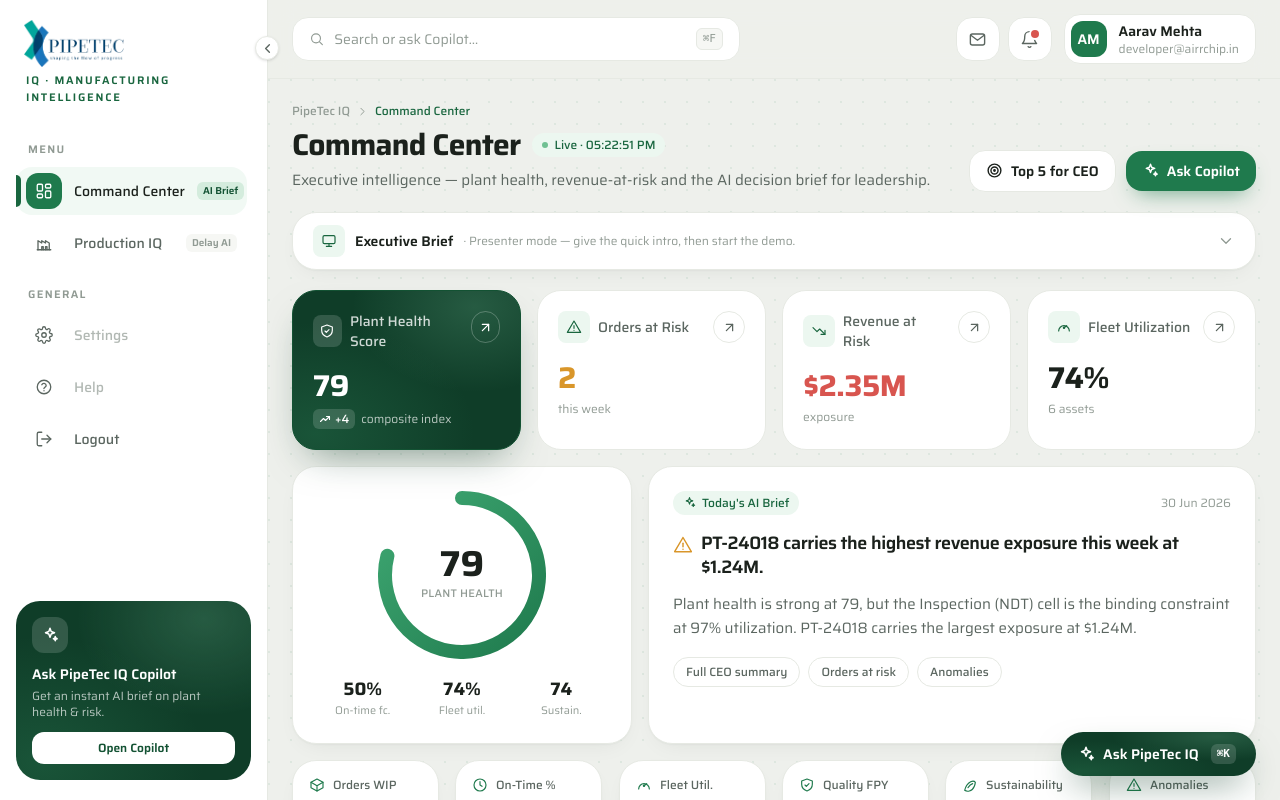
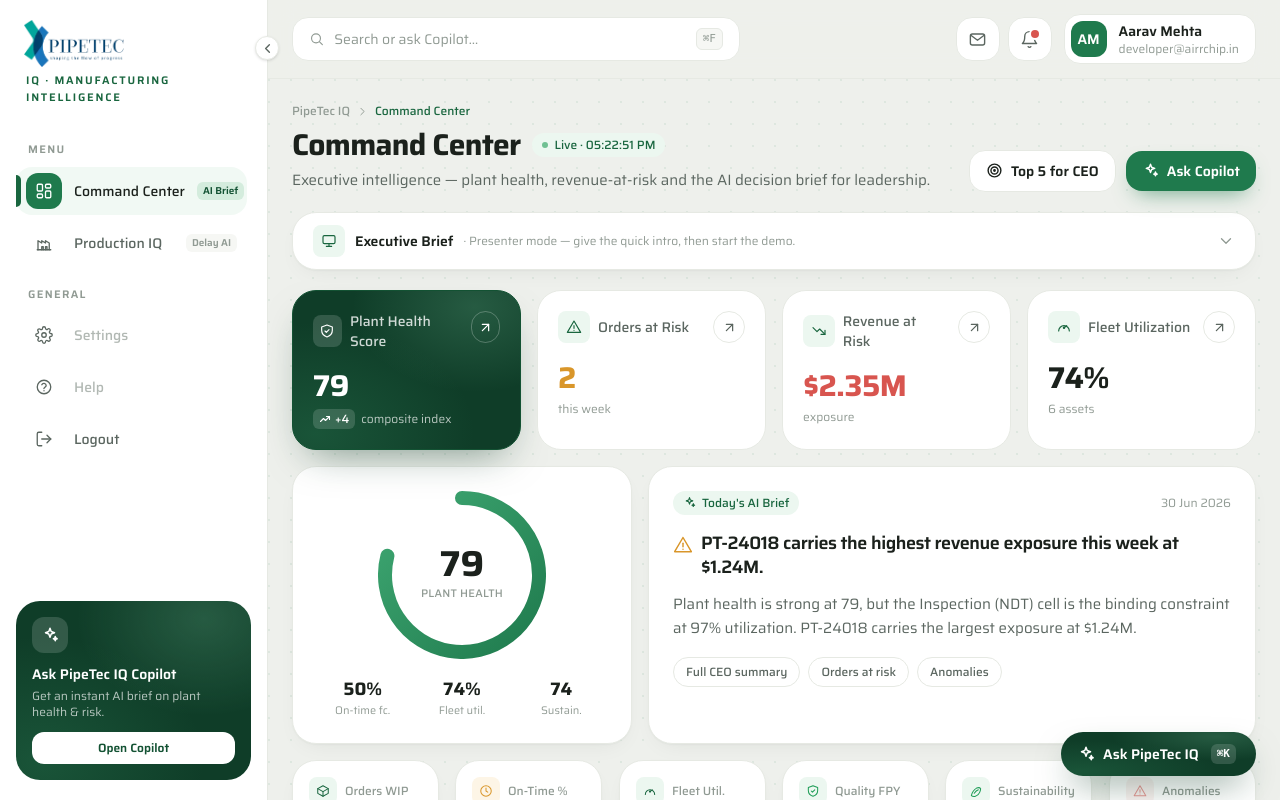
Before and after one commit to Sanket0798/Piptec-IQ, a React (Vite) app: page /login in a window 1280 px wide. Both pictures are taken after a click on the button "Sign in". Built offline with nearby package versions, Linux system fonts and the light colour scheme.

Commit message:
Major Changes

```diff
--- a/src/pages/CommandCenter.jsx
+++ b/src/pages/CommandCenter.jsx
@@ -111,17 +111,28 @@
 
       {/* secondary KPI tiles */}
       <AnimatedGroup className="mt-4 grid grid-cols-2 gap-4 md:grid-cols-3 lg:grid-cols-6">
-        {d.kpis.map((k) => (
+        {d.kpis.map((k) => {
+          const iconBg = {
+            ink: 'bg-brand-50 text-brand-600',
+            ok: 'bg-[#ecf7f0] text-ok',
+            warn: 'bg-[#fdf5e6] text-warn',
+            danger: 'bg-[#fbeceb] text-danger',
+          }[k.tone]
+
+          return (
             <Card key={k.id} className="p-4">
-            <div className="flex items-center gap-2 text-ink-soft">
-              <Icon name={k.icon} size={16} className="text-brand-500" />
-              <span className="text-xs font-medium">{k.label}</span>
+              <div className="flex items-center gap-2">
+                <span className={`grid size-7 place-items-center rounded-lg ${iconBg} ${k.tone === 'danger' ? 'animate-pulse-soft' : ''}`}>
+                  <Icon name={k.icon} size={14} />
+                </span>
+                <span className="text-xs font-medium text-ink-faint">{k.label}</span>
               </div>
               <div className={`mt-2 text-2xl font-bold ${k.tone === 'danger' ? 'text-danger' : k.tone === 'warn' ? 'text-warn' : k.tone === 'ok' ? 'text-ok' : 'text-ink'}`}>
                 <AnimatedCounter value={k.value} />
               </div>
             </Card>
-        ))}
+          )
+        })}
       </AnimatedGroup>
 
       {/* revenue at risk bar */}
--- a/src/pages/ProductionIQ.jsx
+++ b/src/pages/ProductionIQ.jsx
@@ -12,19 +12,33 @@
 import * as d from '../data/productionIQ'
 
 function KpiStat({ k }) {
-  const tone = {
+  const toneText = {
     ink: 'text-ink',
     warn: 'text-warn',
     danger: 'text-danger',
     ok: 'text-ok',
   }[k.tone]
+
+  const iconBg = {
+    ink: 'bg-brand-50 text-brand-600',
+    ok: 'bg-[#ecf7f0] text-ok',
+    warn: 'bg-[#fdf5e6] text-warn',
+    danger: 'bg-[#fbeceb] text-danger',
+  }[k.tone]
+
   return (
     <Card className="p-4">
       <div className="flex items-center justify-between">
         <span className="text-xs font-medium text-ink-faint">{k.label}</span>
-        <Icon name={k.icon} size={16} className={cn(k.tone === 'danger' ? 'text-danger' : 'text-brand-500')} />
+        <span className={cn(
+          'grid size-8 place-items-center rounded-xl',
+          iconBg,
+          (k.tone === 'danger') && 'animate-pulse-soft',
+        )}>
+          <Icon name={k.icon} size={16} />
+        </span>
       </div>
-      <div className={cn('mt-2 text-2xl font-bold', tone)}><AnimatedCounter value={k.value} /></div>
+      <div className={cn('mt-2 text-2xl font-bold', toneText)}><AnimatedCounter value={k.value} /></div>
       <div className="text-xs text-ink-faint">{k.sub}</div>
     </Card>
   )
```
Lines whose indentation alone changed are shown as unchanged.
